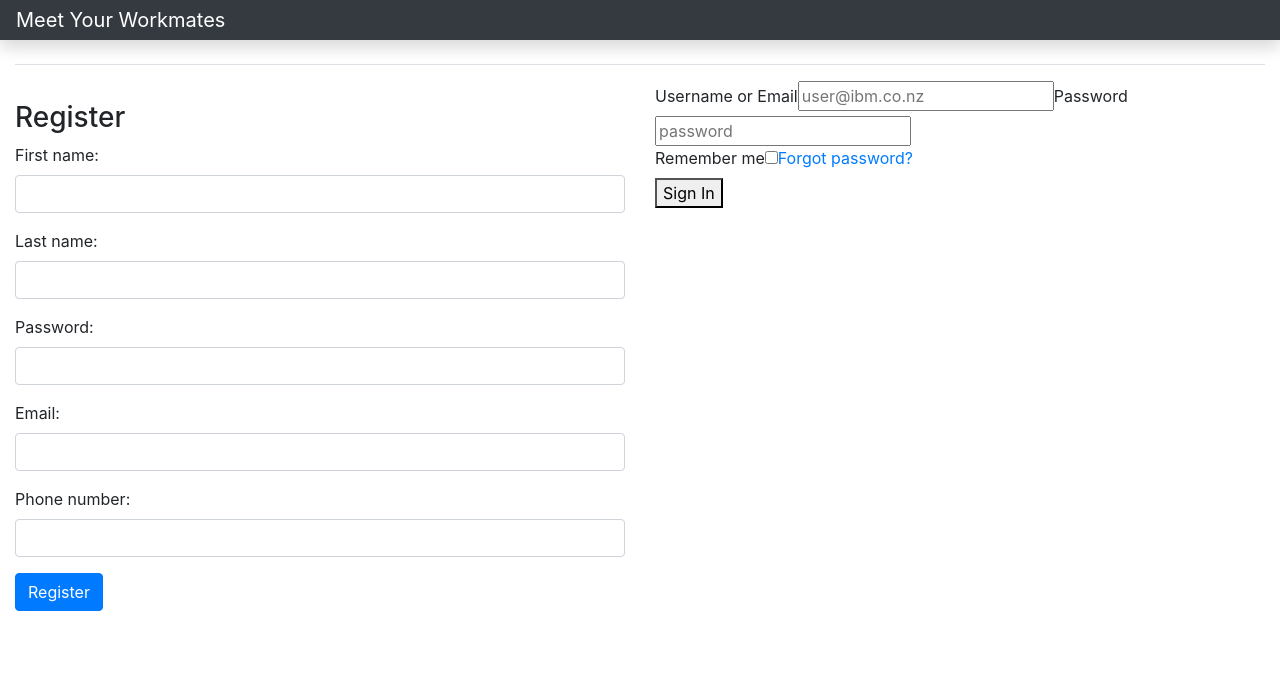
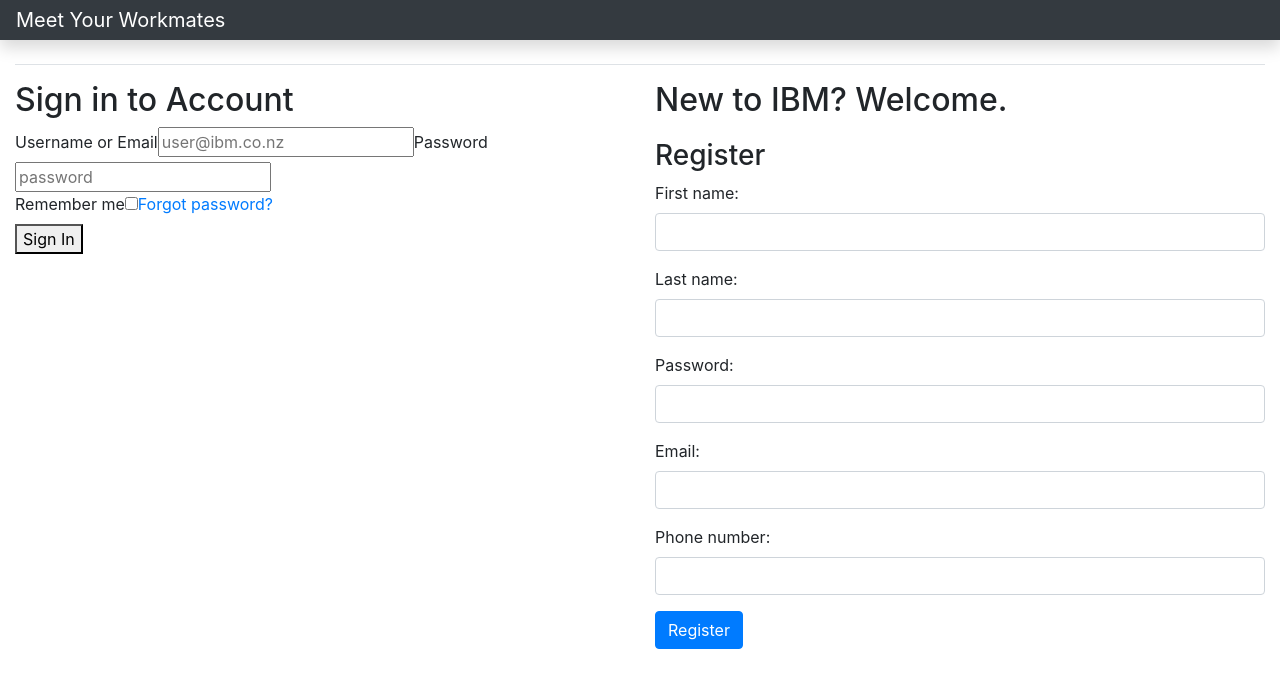
Before and after one commit to LindseydB/Meet-your-work-mates, a React (Create React App) app in the folder client/: page /register in a window 1280 px wide. Shown: the top 688 px of the page. Built offline with nearby package versions, Linux system fonts and the light colour scheme.

Commit message:
Added class names to cols to manage layout

```diff
--- a/client/src/components/LoginRegister.js
+++ b/client/src/components/LoginRegister.js
@@ -8,15 +8,15 @@ export default class LoginRegister extends Component{
     return(
       <div>
         <div class="row">
-          <div class="col-6">
-              <Register />
-          </div>
-          <div class="col-6">
+          <div class="col-6 loginregister">
+            <h2 class="heading">Sign in to Account</h2>
             <Login />
             </div>
-        </div>
-
-
+            <div class="col-6 registerbg loginregister">
+              <h2 class="heading">New to IBM? Welcome.</h2>
+              <Register />
+                </div>
+              </div>
       </div>
     )
   }
```
